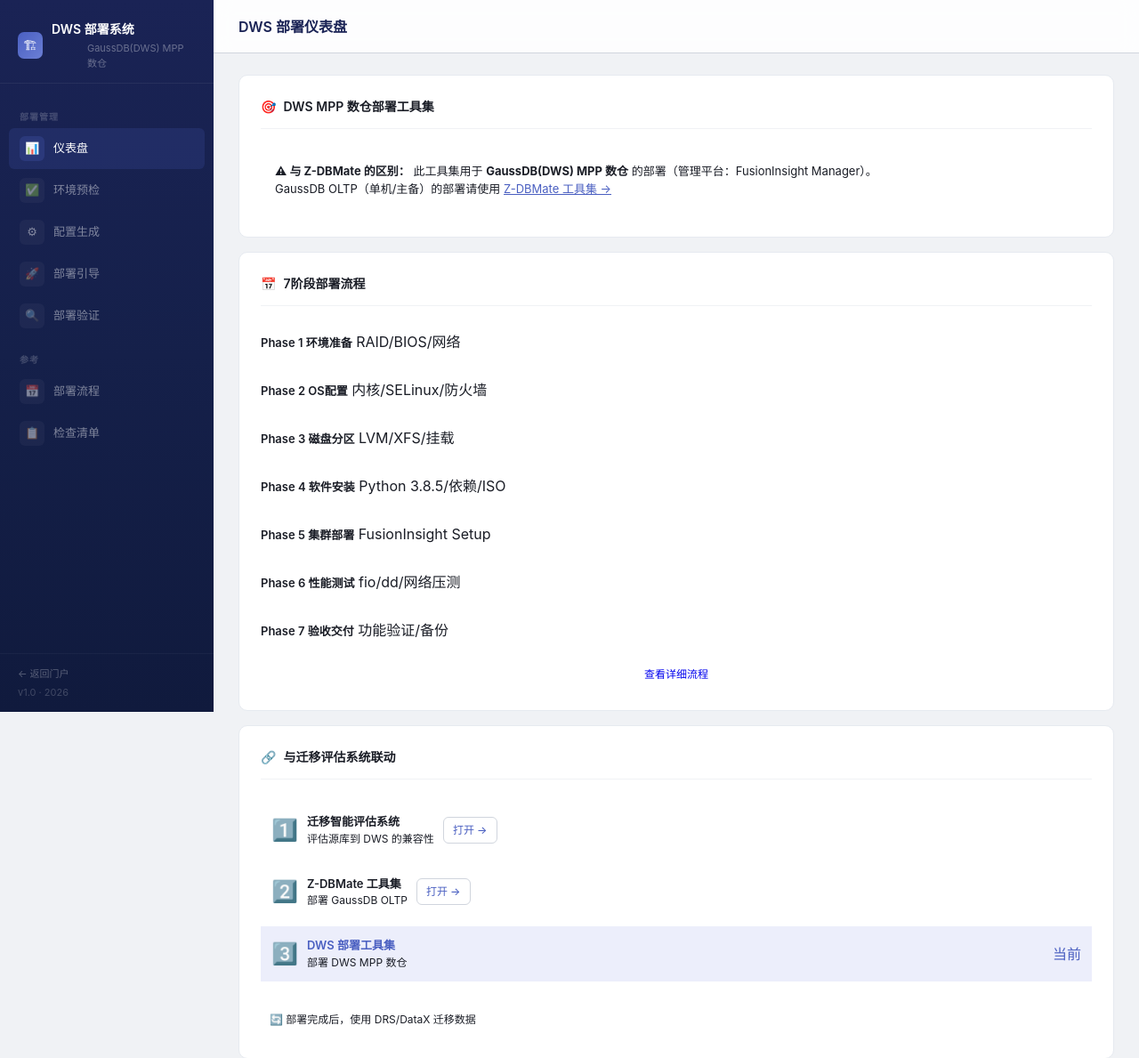
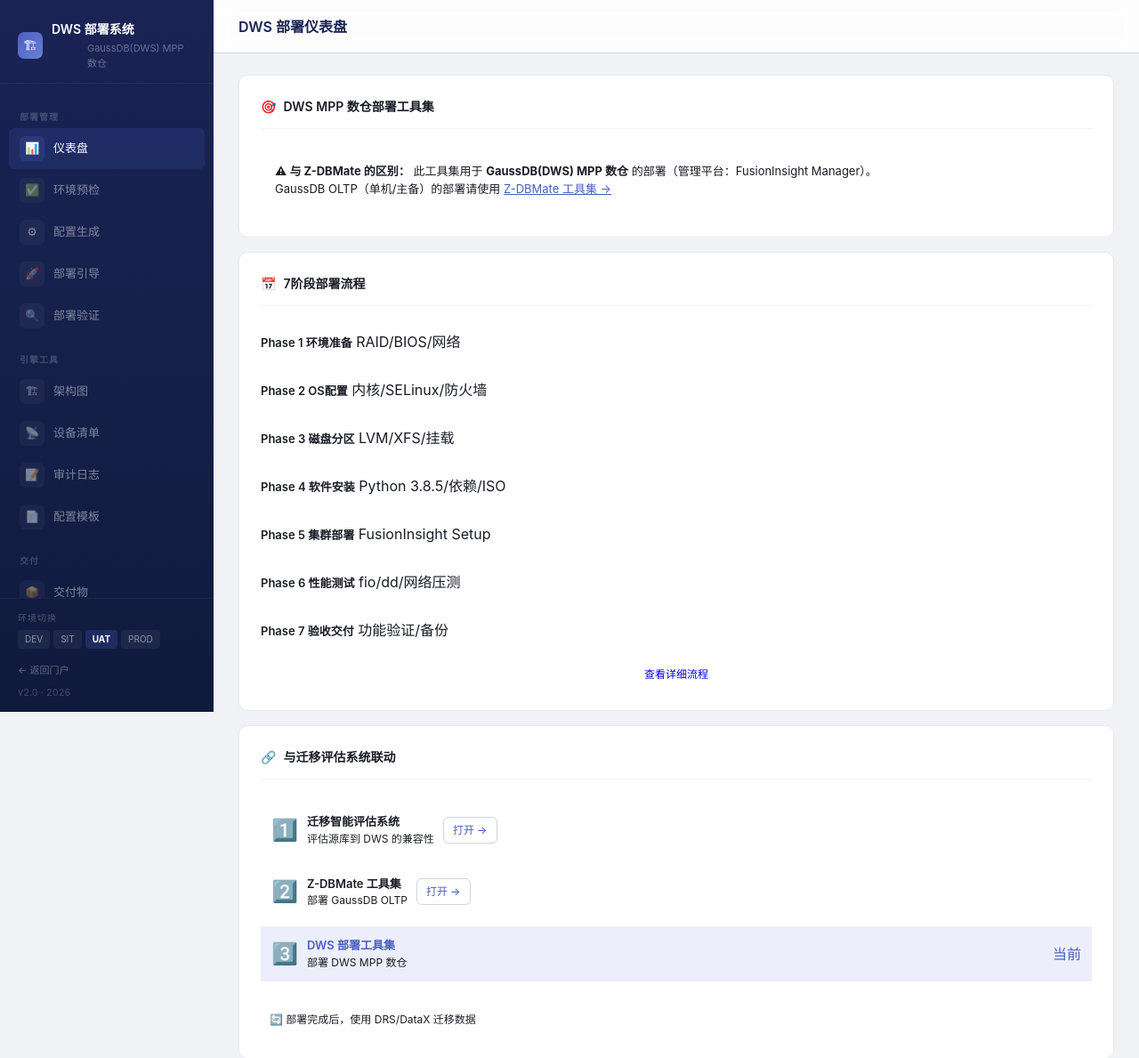
Before and after one commit to leon-19791223/04-tech-docs, a Flask app: page / in a window 1280 px wide. Shown: the top 1189 px of the page at 89% size. Run offline with Flask 3, Linux system fonts and the light colour scheme.

Commit message:
dws: step 6 - 门户集成+侧边栏+环境切换
- portal/app.py: 修正端口 (DWS 5023→5053, Z-DBMate 5012→5052)
- 评估系统 base.html: 修正底部端口 (5010/5012/5023→5030/5052/5053)
- DWS base.html: 新增侧边栏(架构图/设备清单/审计日志/配置模板/交付物)
  + 底部环境切换按钮(DEV/SIT/UAT/PROD, 当前环境高亮)
- DWS dws_dashboard.html: Z-DBMate联动端口修正 5012→5052
- DWS app.py: context_processor 注入 current_env
- .gitignore: 添加 DWS部署工具集/deliverables/

Rollback: git restore --source=dws-v6-portal -- DWS部署工具集/
单独恢复: git checkout -- portal/app.py
  git checkout -- DWS-迁移沟通文档/迁移智能评估系统/templates/base.html

```diff
--- a/DWS-迁移沟通文档/迁移智能评估系统/templates/base.html
+++ b/DWS-迁移沟通文档/迁移智能评估系统/templates/base.html
@@ -701,9 +701,9 @@ table.mt tbody tr:first-child td { border-top:none; }
 <div style="margin-top:40px;padding-top:20px;border-top:1px solid var(--g200);text-align:center;font-size:11px;color:var(--g400);">
     掌数科技 &middot; 迁移工具链 &mdash;
     <a href="http://127.0.0.1:8080" style="color:var(--accent);text-decoration:none;">工具门户</a>
-    <span style="margin:0 6px;color:var(--g300);">|</span> 迁移评估 :5010
-    <span style="margin:0 6px;color:var(--g300);">|</span> Z-DBMate :5012
-    <span style="margin:0 6px;color:var(--g300);">|</span> DWS 部署 :5023
+    <span style="margin:0 6px;color:var(--g300);">|</span> 迁移评估 :5030
+    <span style="margin:0 6px;color:var(--g300);">|</span> Z-DBMate :5052
+    <span style="margin:0 6px;color:var(--g300);">|</span> DWS 部署 :5053
     <span style="margin:0 6px;color:var(--g300);">|</span> DRS / DataX
   </div>
   </div>
--- a/DWS部署工具集/templates/base.html
+++ b/DWS部署工具集/templates/base.html
@@ -78,13 +78,29 @@ table tr:hover td{background:#F8F9FA}
     <a href="/config" class="{% if request.path == '/config' %}active{% endif %}"><span class="ni">&#x2699;</span> 配置生成</a>
     <a href="/deploy" class="{% if request.path == '/deploy' %}active{% endif %}"><span class="ni">&#x1F680;</span> 部署引导</a>
     <a href="/verify" class="{% if request.path == '/verify' %}active{% endif %}"><span class="ni">&#x1F50D;</span> 部署验证</a>
+    <div class="nav-label">引擎工具</div>
+    <a href="/architecture" class="{% if request.path == '/architecture' %}active{% endif %}"><span class="ni">&#x1F3D7;</span> 架构图</a>
+    <a href="/equipment" class="{% if request.path == '/equipment' %}active{% endif %}"><span class="ni">&#x1F4E1;</span> 设备清单</a>
+    <a href="/audit_log" class="{% if request.path == '/audit_log' %}active{% endif %}"><span class="ni">&#x1F4DD;</span> 审计日志</a>
+    <a href="/templates" class="{% if request.path == '/templates' %}active{% endif %}"><span class="ni">&#x1F4C4;</span> 配置模板</a>
+    <div class="nav-label">交付</div>
+    <a href="/deliverables" class="{% if request.path == '/deliverables' %}active{% endif %}"><span class="ni">&#x1F4E6;</span> 交付物</a>
     <div class="nav-label">参考</div>
     <a href="/flow" class="{% if request.path == '/flow' %}active{% endif %}"><span class="ni">&#x1F4C5;</span> 部署流程</a>
     <a href="/checklist" class="{% if request.path == '/checklist' %}active{% endif %}"><span class="ni">&#x1F4CB;</span> 检查清单</a>
   </nav>
   <div class="sidebar-footer">
-    <a href="http://127.0.0.1:8080">&#x2190; 返回门户</a>
-    v1.0 &middot; 2026
+    <div style="margin-bottom:8px;">
+      <div style="font-size:10px;text-transform:uppercase;letter-spacing:1px;color:rgba(255,255,255,0.25);margin-bottom:6px;">&#x73AF;&#x5883;&#x5207;&#x6362;</div>
+      <div style="display:flex;gap:4px;flex-wrap:wrap;">
+        <a href="/env/switch/DEV" style="font-size:10px;padding:3px 8px;border-radius:4px;background:rgba(255,255,255,0.05);color:rgba(255,255,255,0.5);text-decoration:none;{{ 'font-weight:700;color:#fff;background:rgba(74,95,193,0.25);' if current_env=='DEV' else '' }}">DEV</a>
+        <a href="/env/switch/SIT" style="font-size:10px;padding:3px 8px;border-radius:4px;background:rgba(255,255,255,0.05);color:rgba(255,255,255,0.5);text-decoration:none;{{ 'font-weight:700;color:#fff;background:rgba(74,95,193,0.25);' if current_env=='SIT' else '' }}">SIT</a>
+        <a href="/env/switch/UAT" style="font-size:10px;padding:3px 8px;border-radius:4px;background:rgba(255,255,255,0.05);color:rgba(255,255,255,0.5);text-decoration:none;{{ 'font-weight:700;color:#fff;background:rgba(74,95,193,0.25);' if current_env=='UAT' else '' }}">UAT</a>
+        <a href="/env/switch/PREPROD" style="font-size:10px;padding:3px 8px;border-radius:4px;background:rgba(255,255,255,0.05);color:rgba(255,255,255,0.5);text-decoration:none;{{ 'font-weight:700;color:#fff;background:rgba(74,95,193,0.25);' if current_env=='PREPROD' else '' }}">PROD</a>
+      </div>
+    </div>
+    <a href="http://127.0.0.1:8080" style="display:block;font-size:11px;color:rgba(255,255,255,0.35);text-decoration:none;padding:4px 0;">&#x2190; 返回门户</a>
+    v2.0 &middot; 2026
   </div>
 </div>
 <div class="main">
--- a/DWS部署工具集/templates/dws_dashboard.html
+++ b/DWS部署工具集/templates/dws_dashboard.html
@@ -7,7 +7,7 @@
   <div style="display:flex;flex-direction:column;gap:16px;padding:8px 0;">
     <div style="padding:12px 16px;background:var(--grad-accent-soft);border-radius:var(--rs);font-size:13px;">
       <strong>&#x26A0; 与 Z-DBMate 的区别：</strong> 此工具集用于 <strong>GaussDB(DWS) MPP 数仓</strong> 的部署（管理平台：FusionInsight Manager）。<br>
-      GaussDB OLTP（单机/主备）的部署请使用 <a href="http://127.0.0.1:5012" target="_blank" style="color:var(--accent);">Z-DBMate 工具集 &rarr;</a>
+      GaussDB OLTP（单机/主备）的部署请使用 <a href="http://127.0.0.1:5052" target="_blank" style="color:var(--accent);">Z-DBMate 工具集 &rarr;</a>
     </div>
   </div>
 </div>
@@ -59,7 +59,7 @@
       <div style="display:flex;align-items:center;gap:10px;padding:12px;border-radius:var(--rs);background:var(--g50);margin-bottom:8px;">
         <span style="font-size:24px;">2&#xFE0F&#x20E3;</span>
         <div><div style="font-weight:600;font-size:13px;">Z-DBMate 工具集</div><div style="font-size:12px;color:var(--g500);">部署 GaussDB OLTP</div></div>
-        <a href="http://127.0.0.1:5012" target="_blank" class="btn btn-ghost btn-sm">打开 &rarr;</a>
+        <a href="http://127.0.0.1:5052" target="_blank" class="btn btn-ghost btn-sm">打开 &rarr;</a>
       </div>
       <div style="display:flex;align-items:center;gap:10px;padding:12px;border-radius:var(--rs);background:var(--accent-bg, #E8EAF6);margin-bottom:8px;">
         <span style="font-size:24px;">3&#xFE0F&#x20E3;</span>
```
Also changed, not shown: portal/app.py (+4 -4 lines), 1 other file.
